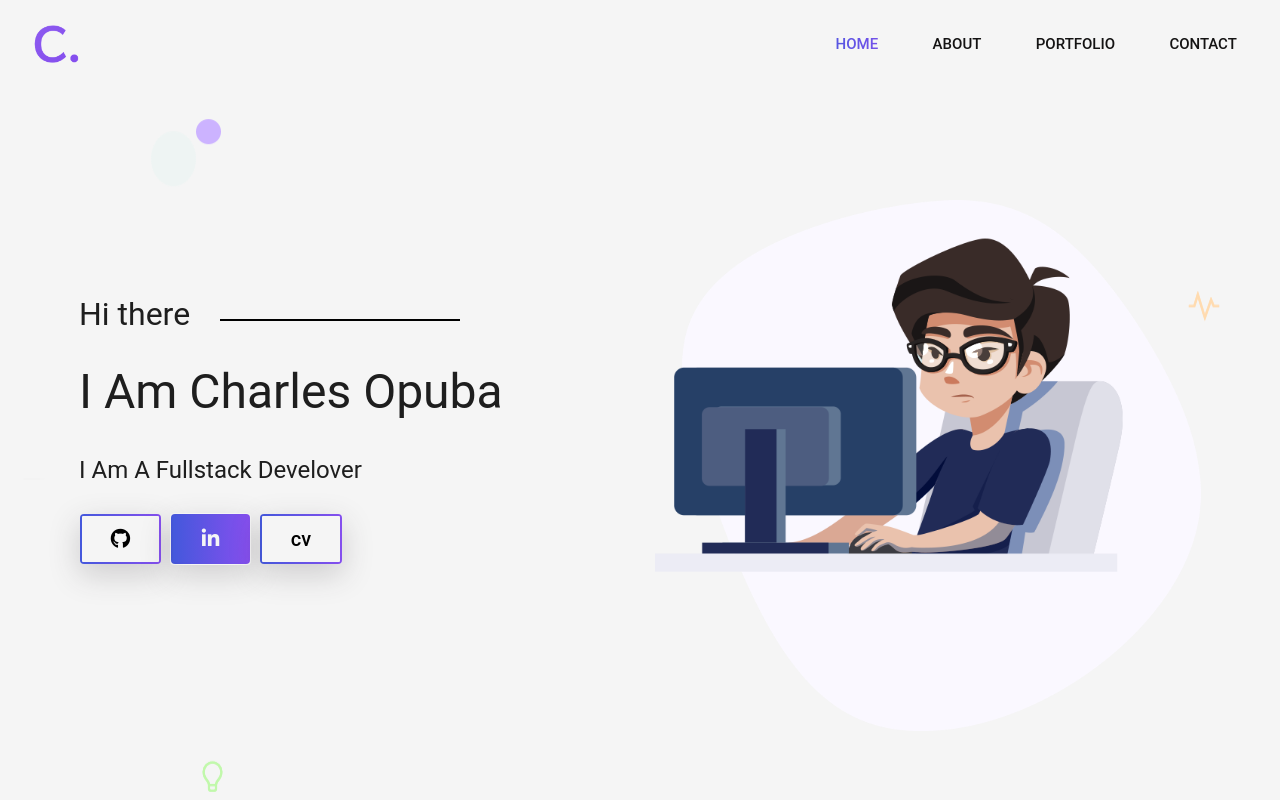
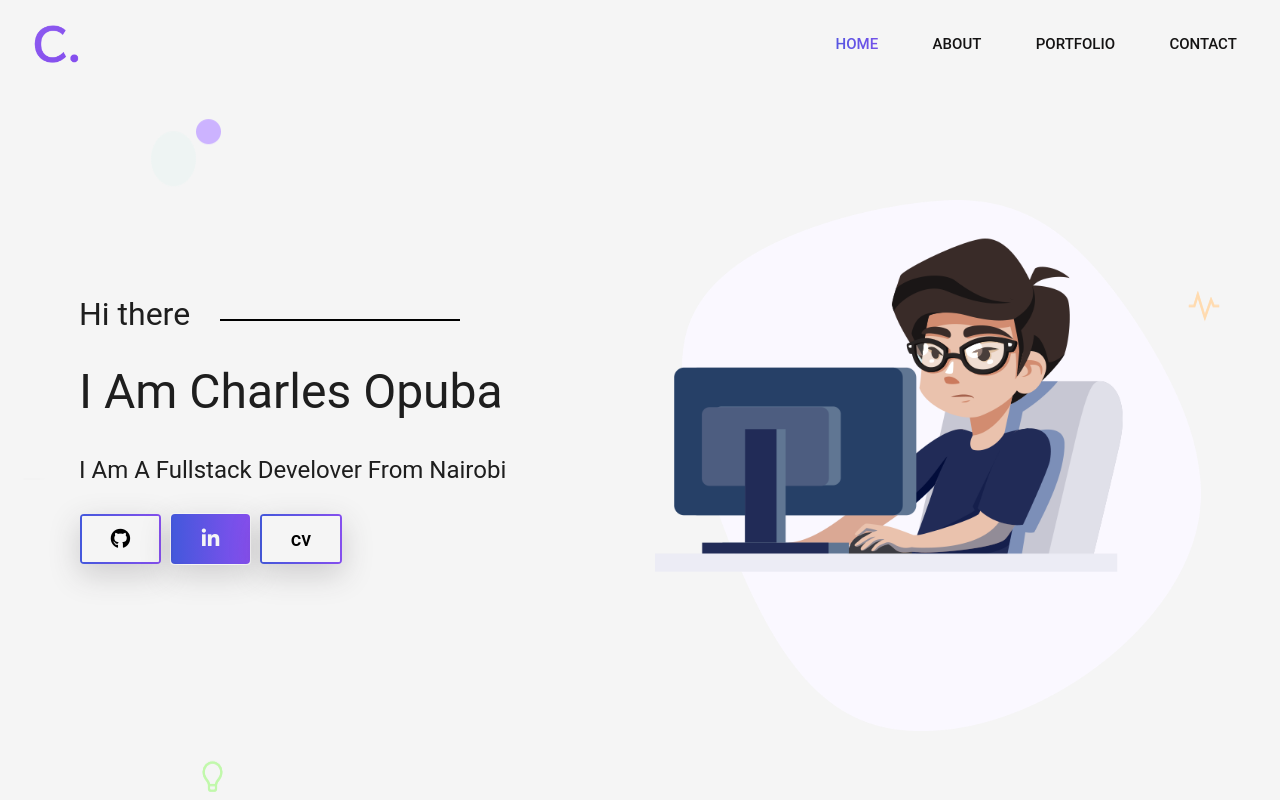
Before and after one commit to Charlesopuba/Portfolio, a plain HTML site: page portfolio/index.html in a window 1280 px wide. Shown: the top 800 px of the page. Drawn offline with Linux system fonts and the light colour scheme; files whose address does not match are found by name.

Commit message:
first commit

```diff
--- a/portfolio/index.html
+++ b/portfolio/index.html
@@ -67,7 +67,7 @@
                             I Am Charles Opuba
                         </h2>
                         <h4 class="title-text text-capitalize">
-                            I am a fullstack develover
+                            I am a fullstack develover from Nairobi
                         </h4>
                         <div class="site-buttons">
                             <div class="d-flex flex-row flex-wrap">
```
